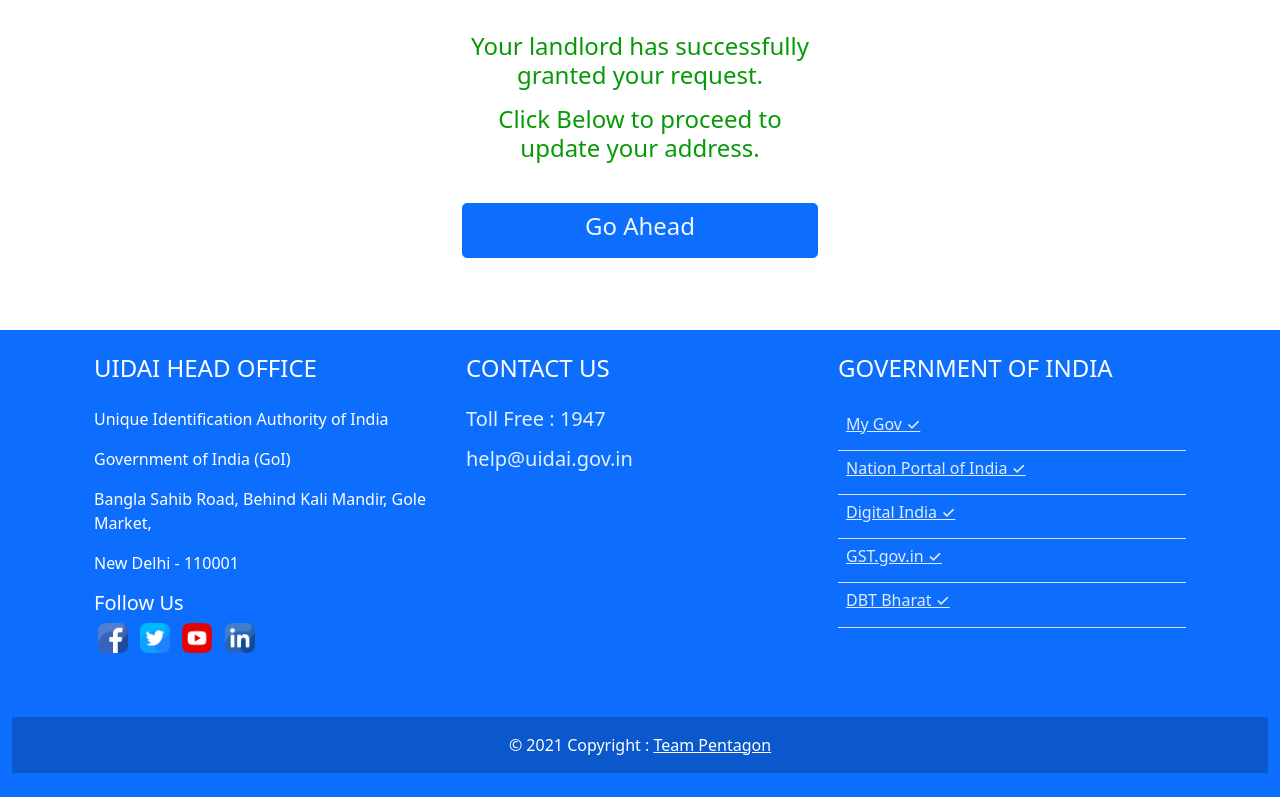
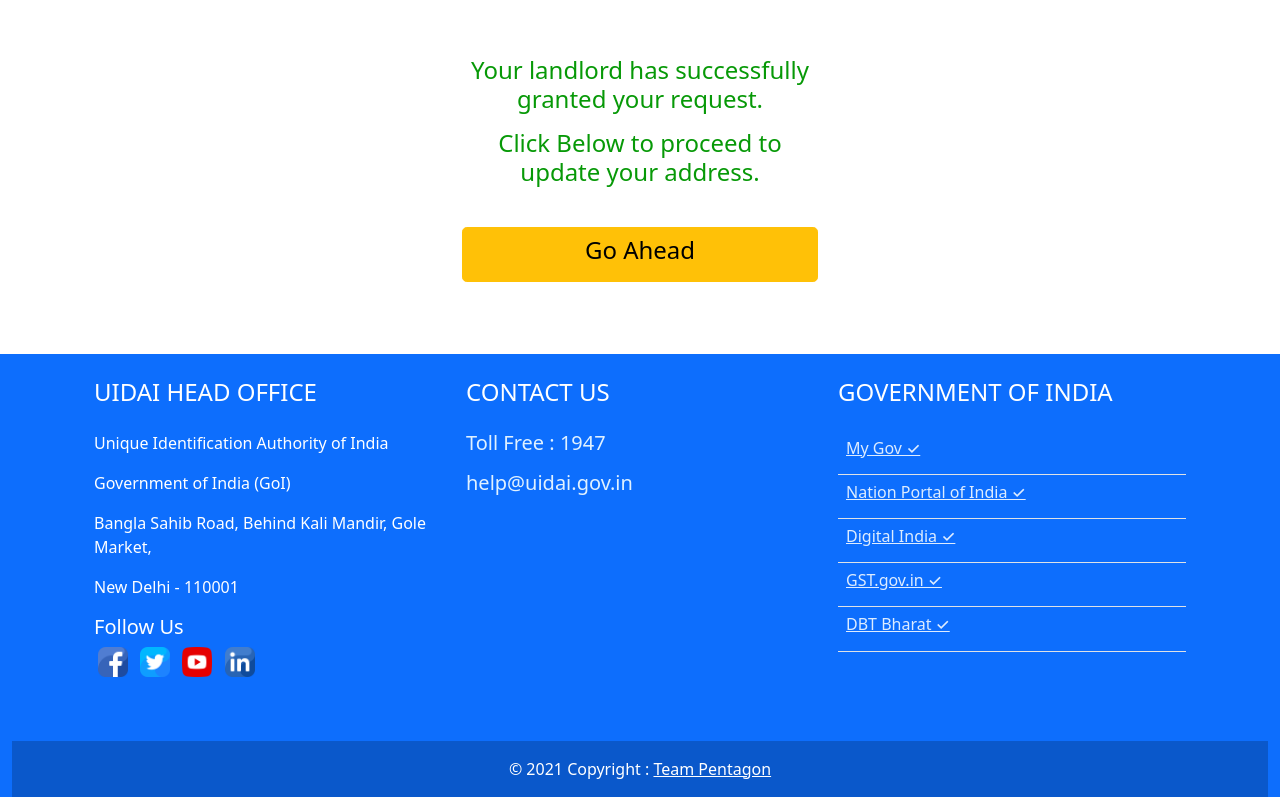
Before and after one commit to PrabhatP2000/pentagon-aadhaar, a Django app: page /request_status in a window 1280 px wide. Shown: the part 77-874 px from the top of the page. Before the commit the page ends 850 px from the top, so only its background shows below. Run offline with Django 3.2, Linux system fonts and the light colour scheme.

Commit message:
Minor changes

```diff
--- a/ps1/templates/request_status.html
+++ b/ps1/templates/request_status.html
@@ -15,7 +15,7 @@
 
 {% block content %}
 
-<div class="container mt-4">
+<div class="container mt-5">
   <div class="row justify-content-center">
     <div class="d-grid gap-2 col-md-6 col-xl-4 col-xll-4 col-lg-5 col-sm-7 col-12 text-center mb-4 mt-2">
       <h4 style="color: rgb(7, 153, 7);">Your landlord has successfully granted your request.</h4>
@@ -27,8 +27,8 @@
 <div class="container">
   <div class="row justify-content-center">
     <div class="d-grid gap-2 col-md-4 col-xl-4 col-xll-4 col-lg-4 col-sm-6 col-12 text-center mb-4 mt-2">
-      <button type="button" class="btn btn-primary centered btn-lg">
-        <a href="/enterpasscode" style="color: aliceblue; text-decoration: none;"><h4>Go Ahead</h4></a>
+      <button type="button" class="btn btn-warning centered btn-lg">
+        <a href="/enterpasscode" style="color: rgb(0, 0, 0); text-decoration: none;"><h4>Go Ahead</h4></a>
 
       </button>
     </div>
```
